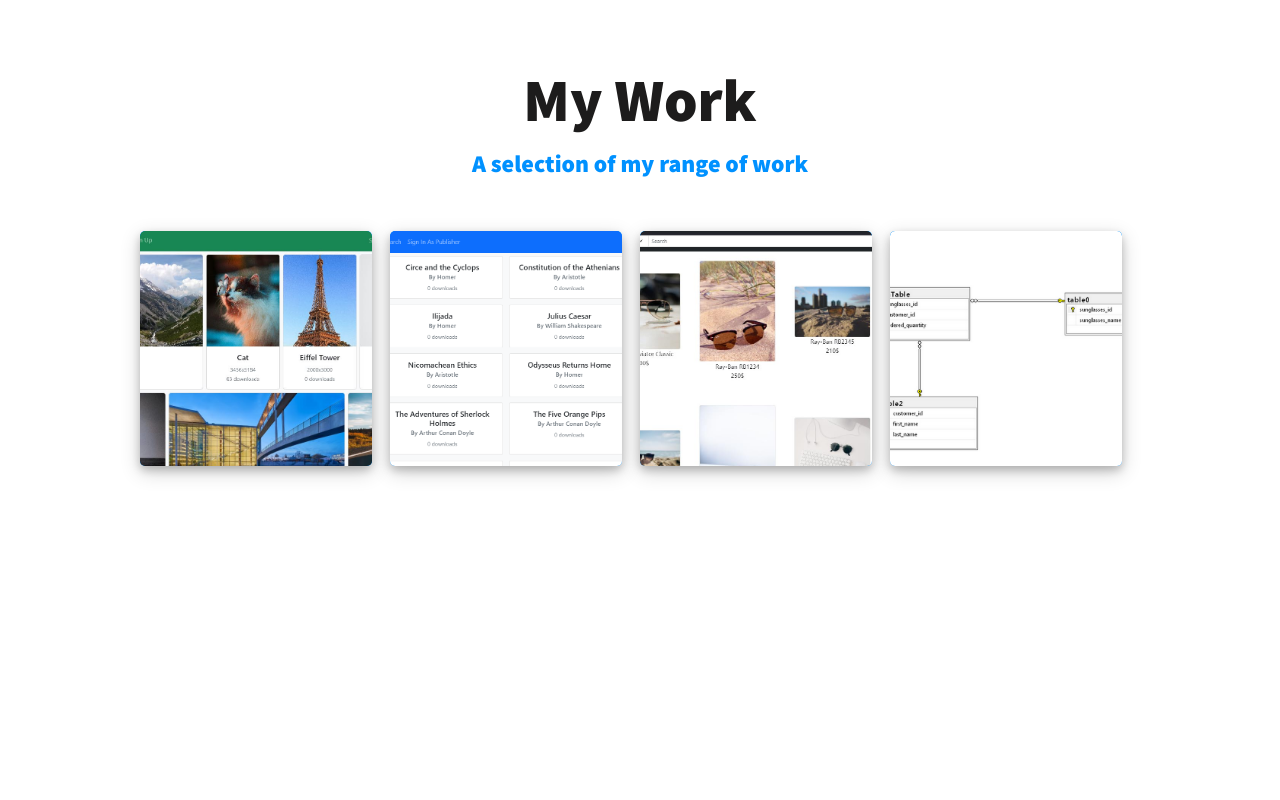
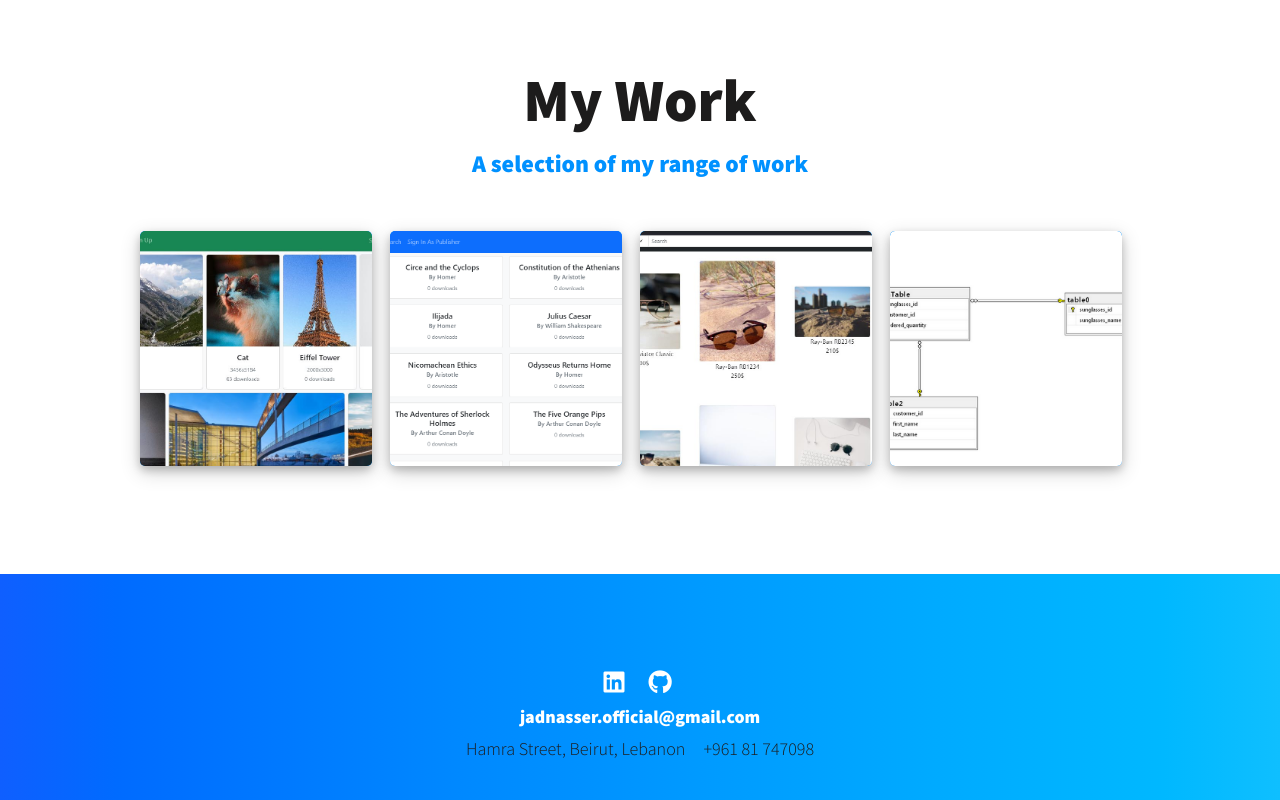
Before and after one commit to jad-nasser/jadnasser, a React (Create React App) app: page / in a window 1280 px wide. Shown: the part 1973-2773 px from the top of the page. Before the commit the page ends 2547 px from the top, so only its background shows below. Built offline with nearby package versions, Linux system fonts and the light colour scheme.

Commit message:
Optimising website performance

```diff
--- a/src/Main/Main.js
+++ b/src/Main/Main.js
@@ -5,6 +5,7 @@ import freeImagesPic from "../Project/FreeImages/images/home-page-large.jpg";
 import freeLibraryPic from "../Project/FreeLibrary/images/home-page.png";
 import sunglassesOnlineStorePic from "../Project/SunglassesOnlineStore/images/home-page.jpg";
 import fromExcelToRelationalDatabasePic from "../Project/FromExcelToRelationalDatabaseConverter/images/database-diagram.png";
+import Footer from "../Footer/Footer";
 
 function Main() {
   return (
@@ -144,6 +145,7 @@ function Main() {
           </Link>
         </div>
       </section>
+      <Footer />
     </div>
   );
 }
--- a/src/Navbar/Navbar.js
+++ b/src/Navbar/Navbar.js
@@ -27,7 +27,7 @@ const Navbar = () => {
             </HashLink>
           </li>
           <li className="nav__item">
-            <HashLink to="/#contact" className="nav__link">
+            <HashLink to="#contact" className="nav__link">
               Contact
             </HashLink>
           </li>
```
